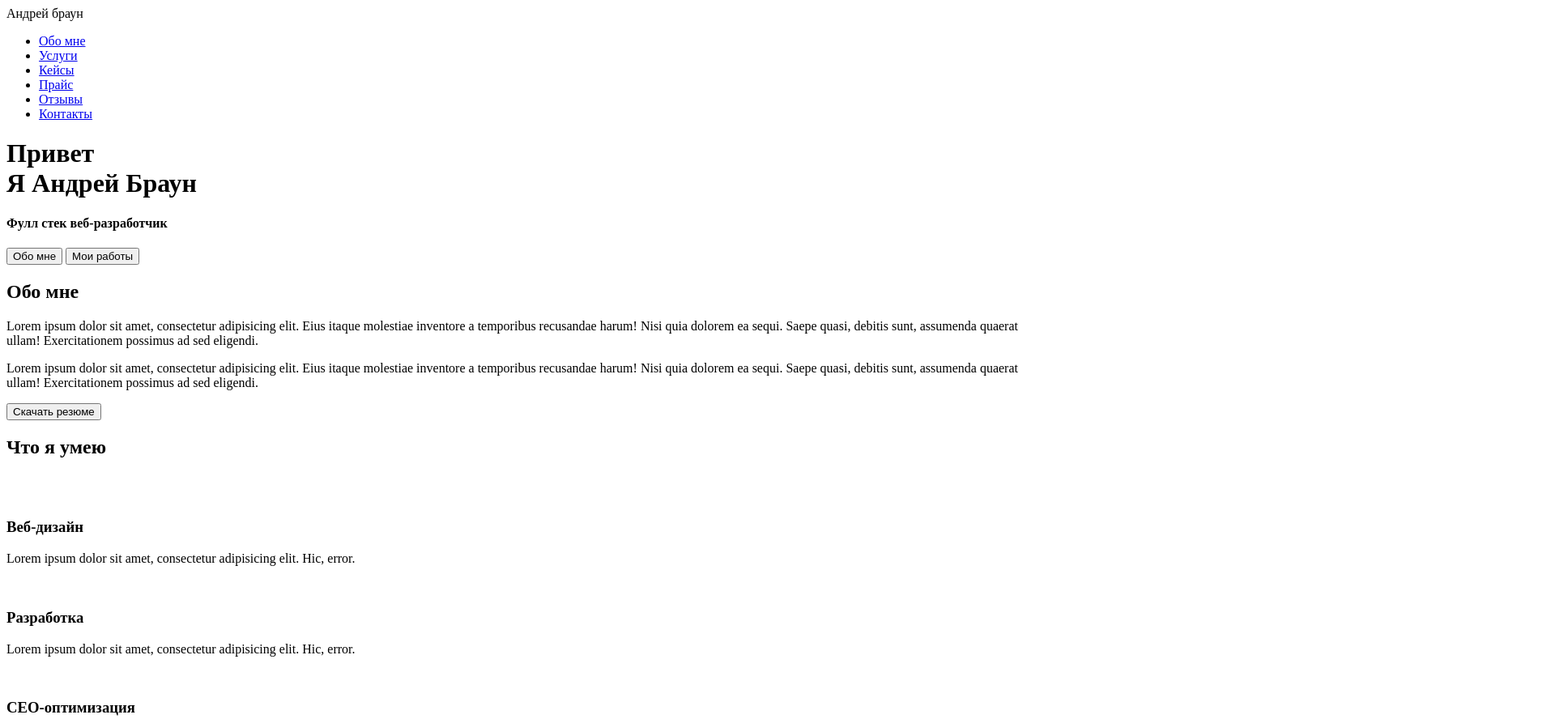
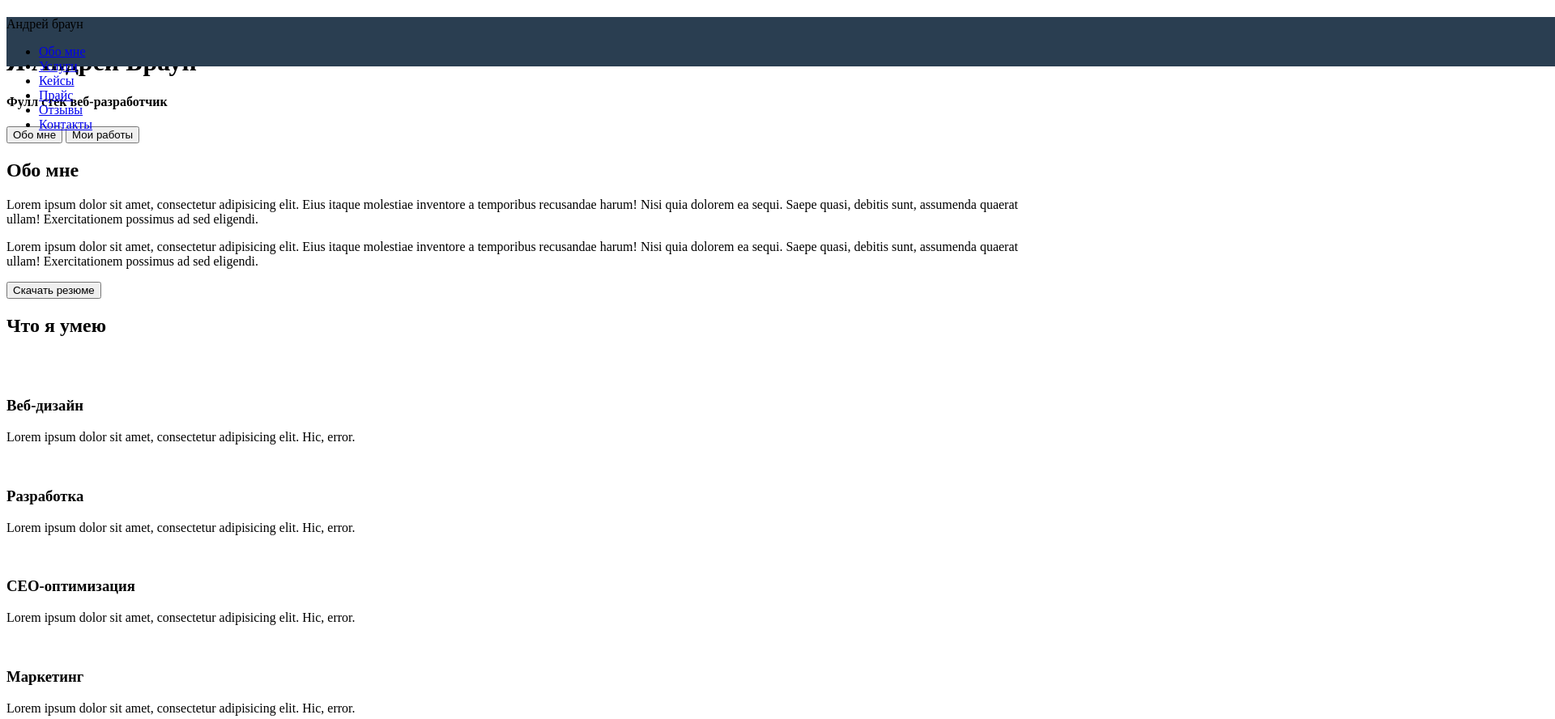
Before and after one commit to Alexzxcv/Alexzxcv.github.io, a plain HTML site: page src/index.html in a window 1280 px wide. Shown: the top 888 px of the page at 81% size, 1920 px wide, since content can reach past the window. Drawn offline with Linux system fonts and the light colour scheme.

Commit message:
[add] style.css

```diff
--- /dev/null
+++ b/css/style.css
@@ -0,0 +1,6 @@
+nav{
+    background-color: #2A3E51;
+    position: absolute;
+    width: 1920px;
+    height: 61px;
+}
--- a/src/index.html
+++ b/src/index.html
@@ -6,6 +6,7 @@
     <meta name="author" content="Aleksandr">
     <meta property="og:title" content="Это моя первая страница...">
     <title>Домашнее задание</title>
+    <link rel="stylesheet" href="../css/style.css">
 </head>
 <body>
     <header>
```
